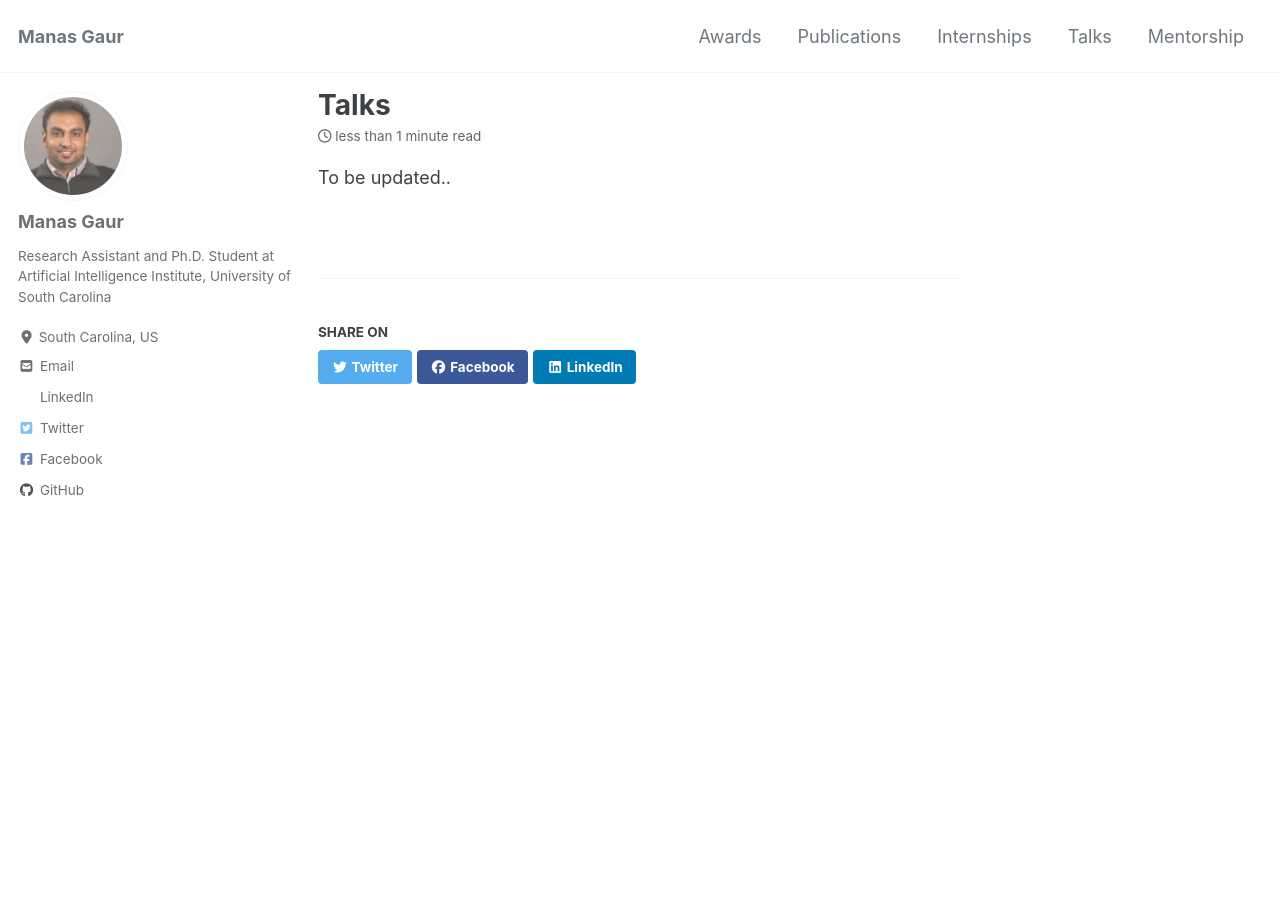
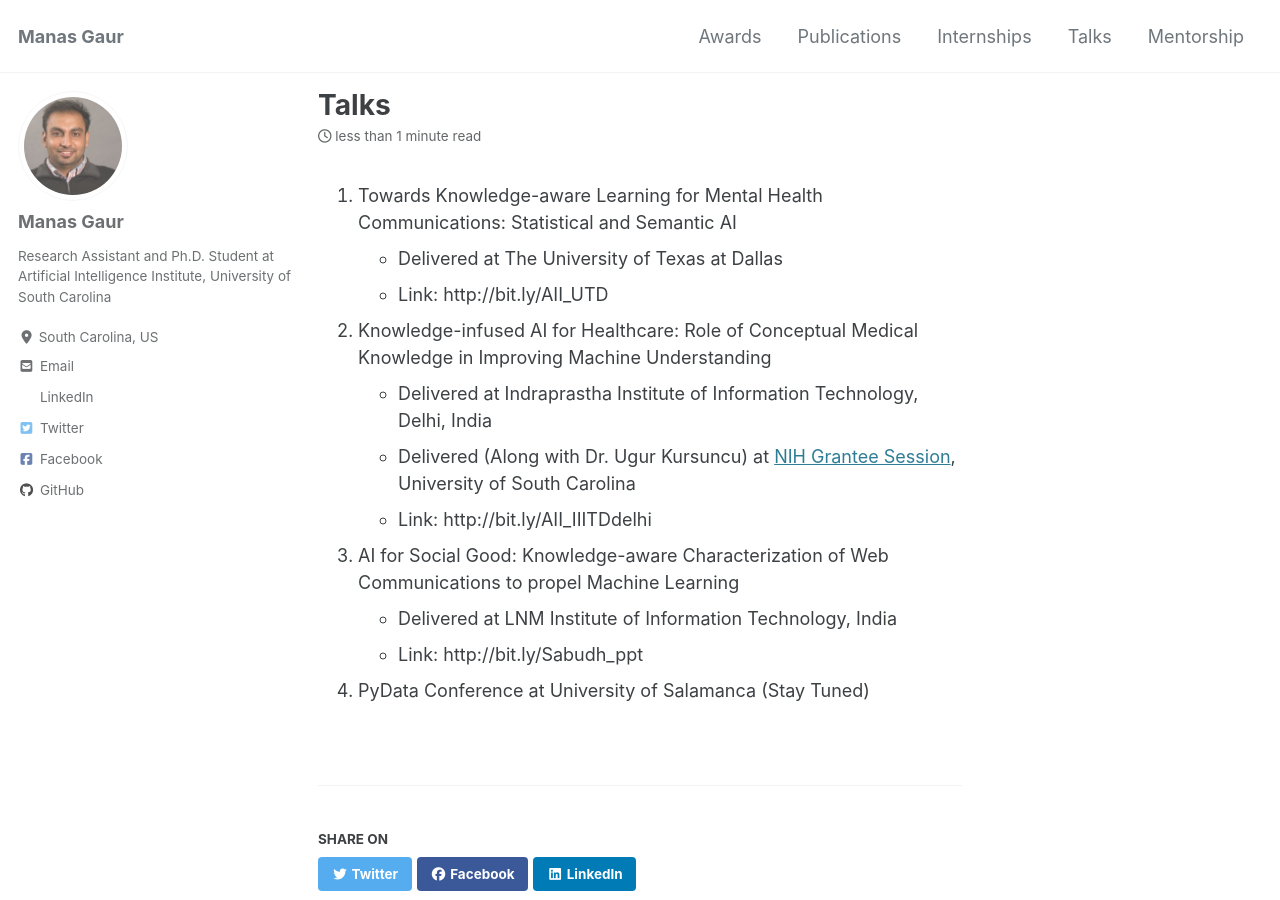
Before and after one commit to manasgaur/manasgaur.github.io, a Jekyll site: the page built from _pages/talks.md, in a window 1280 px wide and 900 px high. Built offline with Jekyll 4.4.1, drawn with Linux system fonts in a browser that asks for light colours; cached includes are drawn as plain includes; nearby versions of some CDN libraries.

Commit message:
talks and articles

```diff
--- a/_pages/talks.md
+++ b/_pages/talks.md
@@ -4,4 +4,17 @@ permalink: /talks/
 author_profile: true
 ---
 
-To be updated..
+1. Towards Knowledge-aware Learning for Mental Health Communications: Statistical and Semantic AI
+    * Delivered at The University of Texas at Dallas
+    * Link: http://bit.ly/AII_UTD
+
+2. Knowledge-infused AI for Healthcare: Role of Conceptual Medical Knowledge in Improving Machine Understanding
+    * Delivered at Indraprastha Institute of Information Technology, Delhi, India
+    * Delivered (Along with Dr. Ugur Kursuncu) at [NIH Grantee Session](https://www.sc-bdhs-conference.org/), University of South Carolina
+    * Link: http://bit.ly/AII_IIITDdelhi
+
+3. AI for Social Good: Knowledge-aware Characterization of Web Communications to propel Machine Learning
+    * Delivered at LNM Institute of Information Technology, India
+    * Link: http://bit.ly/Sabudh_ppt
+
+4. PyData Conference at University of Salamanca (Stay Tuned)
```
Also changed, not shown: _posts/2020-05-01-article.md (added, +17 -0 lines).
